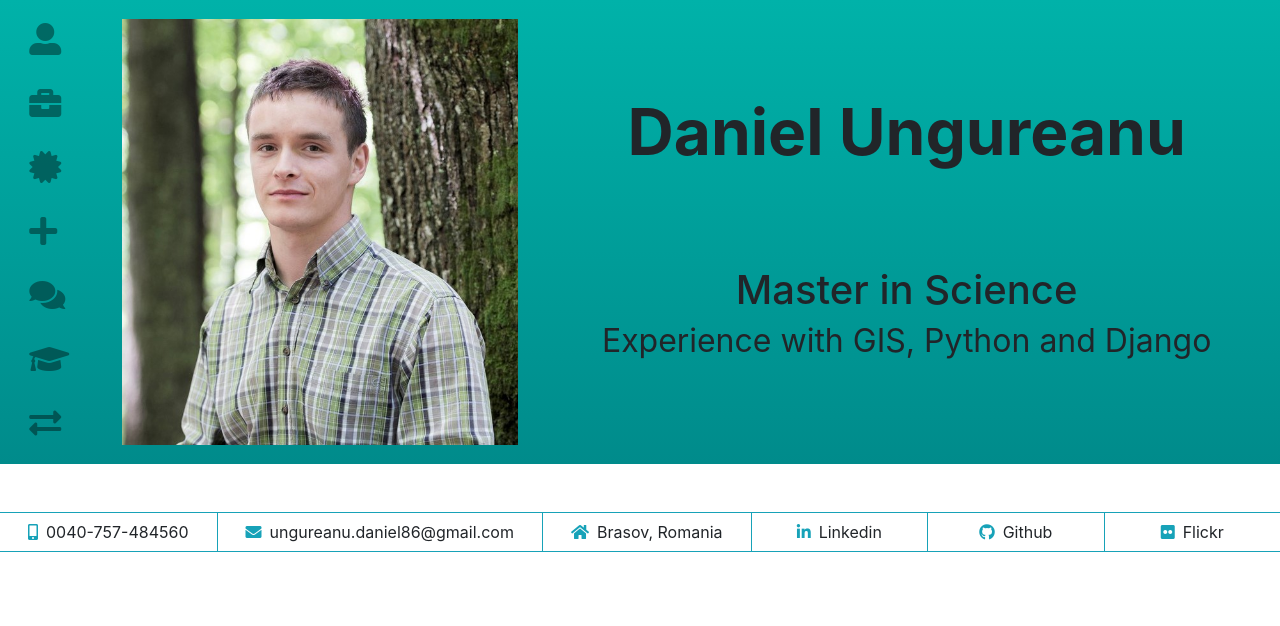
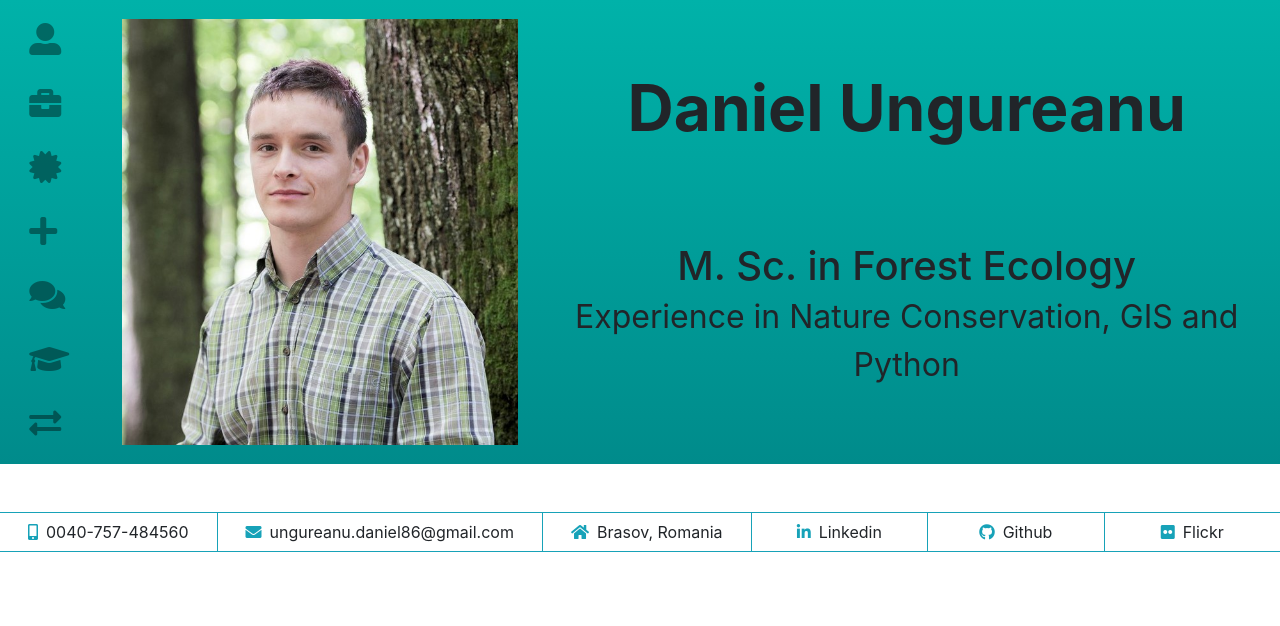
Before and after one commit to ungureanudaniel/resume1, a Django app: page / in a window 1280 px wide. Shown: the top 626 px of the page. Run offline with Django 3.2, Linux system fonts and the light colour scheme; some libraries are stand-ins or nearby versions.

Commit message:
Modified some information

```diff
--- a/resumeapp/templates/resume1/home.html
+++ b/resumeapp/templates/resume1/home.html
@@ -93,7 +93,7 @@
           <h2 class="text-center">Daniel Ungureanu</h2>
         </div>
         <div class="col title align-self-center mt-5 pt-5">
-          <h2 class="text-center">Master in Science<br><small>Experience with GIS, Python and Django</small></h2>
+          <h2 class="text-center">M. Sc. in Forest Ecology<br><small>Experience in Nature Conservation, GIS and Python<small></h2>
         </div>
       </div>
     </div>
```
